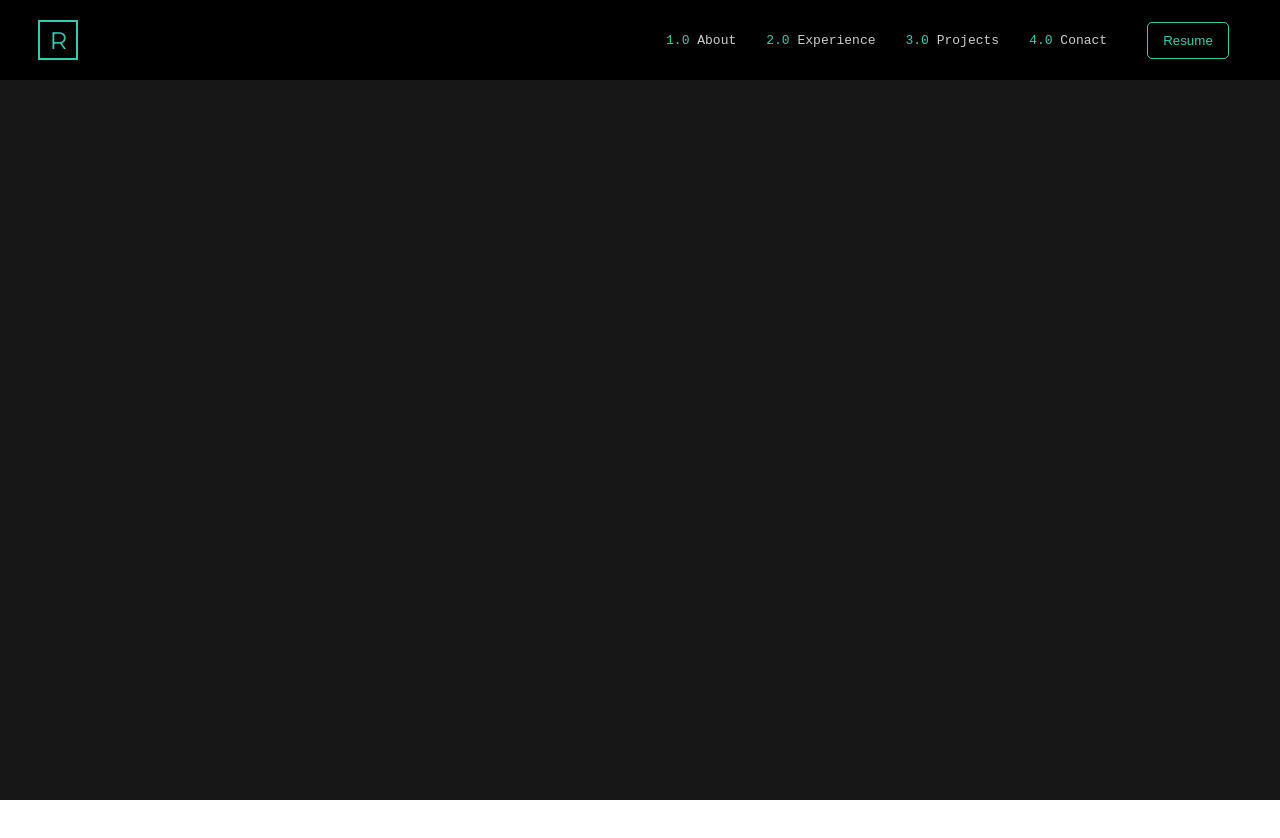
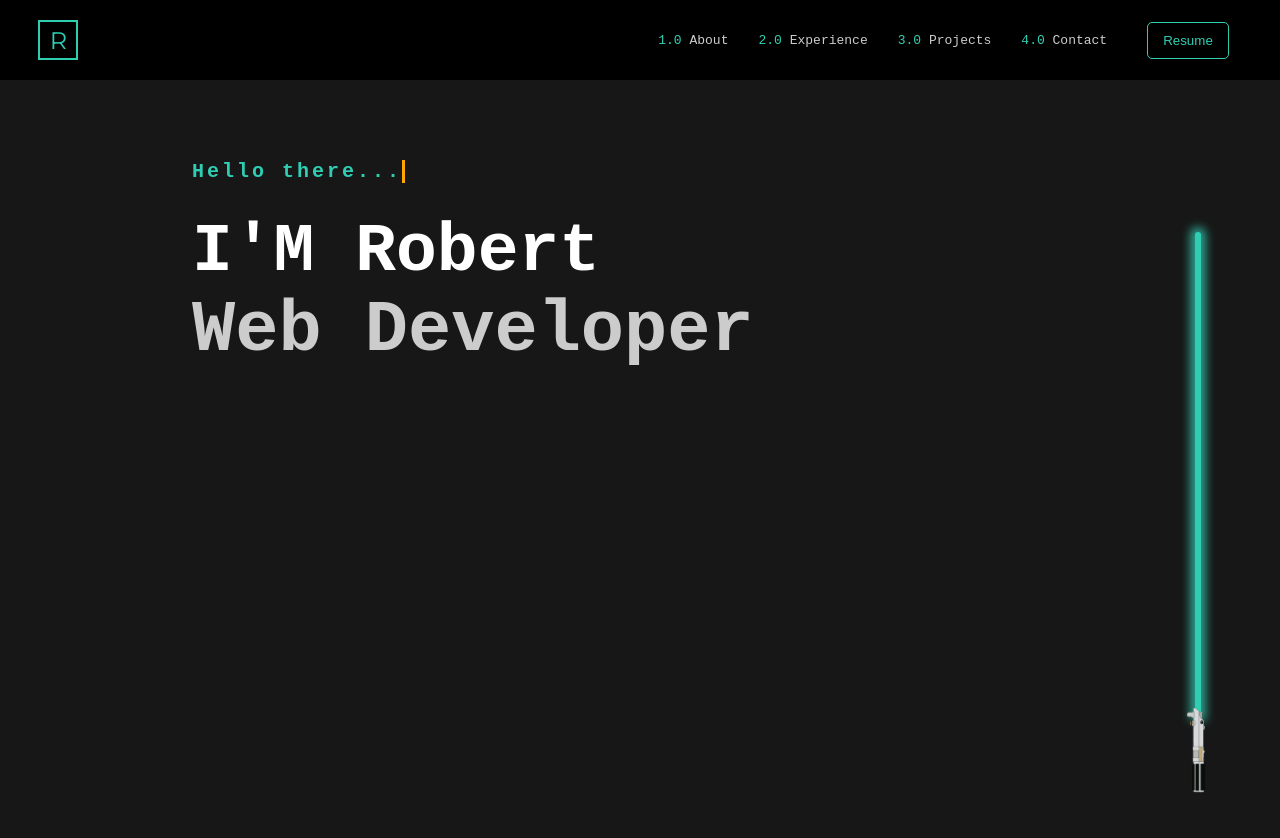
Before and after one commit to robertozh29/Portfolio, a Vue app: page / in a window 1280 px wide. Shown: the top 838 px of the page. Before the commit the page ends 800 px from the top, so only its background shows below. Built offline with nearby package versions, Linux system fonts and the light colour scheme.

Commit message:
Typewritter and Lightsaber-Beta

```diff
--- a/public/index.html
+++ b/public/index.html
@@ -8,12 +8,23 @@
     <link rel="preconnect" href="https://fonts.googleapis.com">
     <link rel="preconnect" href="https://fonts.gstatic.com" crossorigin>
     <link href="https://fonts.googleapis.com/css2?family=Montserrat&display=swap" rel="stylesheet">
+    <link rel="preconnect" href="https://fonts.googleapis.com">
+    <link rel="preconnect" href="https://fonts.gstatic.com" crossorigin>
+    <link href="https://fonts.googleapis.com/css2?family=Inconsolata&display=swap" rel="stylesheet">
     <title><%= htmlWebpackPlugin.options.title %></title>
     <style>
       *{
         margin: 0;
         padding: 0;
         box-sizing: border-box;
+      }
+      body {
+        -ms-overflow-style: none; /* for Internet Explorer, Edge */
+        scrollbar-width: none; /* for Firefox */
+        overflow-y: scroll;
+      }
+      body::-webkit-scrollbar {
+          display: none; /* for Chrome, Safari, and Opera */
       }
     </style>
   </head>
--- a/src/App.vue
+++ b/src/App.vue
@@ -1,14 +1,22 @@
 <template>
-  <Navbar/>
+  <Navbar />
+  <div class="content">
+    <Header />
+  </div>
+  <Lightsaber />
 </template>
 
 <script>
 import Navbar from './components/Navbar.vue'
+import Header from './components/Header.vue'
+import Lightsaber from './components/Lightsaber.vue'
 
 export default {
   name: 'App',
   components: {
-    Navbar
+    Navbar,
+    Header,
+    Lightsaber
   }
 }
 </script>
@@ -17,8 +25,26 @@ export default {
 #app {
   font-family: monospace;
   -webkit-font-smoothing: antialiased;
-  color: #2c3e50;
+  color: #cccccc;
   background-color: #171717;
-  min-height: 100vh;
+  min-height: 500vh;
 }
+
+.navbar{
+  position: fixed;
+  top: 0;
+  left: 0;
+}
+
+.content{
+  padding: 20vh 10vw;
+}
+
+.lightsaber{
+  position: fixed;
+  bottom: 2.5px;
+  right: 5vw;
+}
+
+
 </style>
--- /dev/null
+++ b/src/components/Header.vue
@@ -0,0 +1,55 @@
+<template>
+    <div class="header">
+        <div class="typewriter">
+            <h1>Hello there...</h1>
+        </div>
+        <h1>I'M Robert</h1>
+        <h2>Web Developer</h2>
+    </div>
+</template>
+
+<style scoped>
+.header{
+    display: flex;
+    flex-direction: column;
+    justify-content: start;
+    align-items: flex-start;
+    margin: 0 5vw;
+}
+
+h1{ font-size: 68px;  color:#FFF;}
+
+h2{ font-size: 72px;  }
+
+p{ font-size: 42px }
+
+.typewriter{
+    margin-bottom:30px ;
+}
+/* DEMO-SPECIFIC STYLES */
+.typewriter h1 {
+  color: #2fceb3;
+  font-family: 'iconsolata',monospace;
+  font-size: 20px;
+  overflow: hidden; /* Ensures the content is not revealed until the animation */
+  border-right: .15em solid orange; /* The typwriter cursor */
+  white-space: nowrap; /* Keeps the content on a single line */
+  margin: 0 auto; /* Gives that scrolling effect as the typing happens */
+  letter-spacing: .15em; /* Adjust as needed */
+  animation:
+    typing 2.5s steps(14, end),
+    blink-caret 0.8s step-end infinite;
+}
+
+/* The typing effect */
+@keyframes typing {
+  from { width: 0 }
+  to { width: 100% }
+}
+
+/* The typewriter cursor effect */
+@keyframes blink-caret {
+  from, to { border-color: transparent }
+  50% { border-color: orange }
+}
+</style>
--- /dev/null
+++ b/src/components/Lightsaber.vue
@@ -0,0 +1,79 @@
+<template>
+    <div class="lightsaber">
+        <div class="light" id="light"></div>
+        <img src="../assets/saber.png" alt="">
+    </div>
+</template>
+
+<script>
+export default {
+    name: 'Lightsaber',
+    data(){
+      return{
+          hola: 500,
+          scrollBefore: 0
+      }
+    },
+    methods:{
+        scrollDown(){
+            const scrolled = window.scrollY;
+
+            if(this.scrollBefore > scrolled){
+                console.log("ScrollUP");
+                this.scrollBefore = scrolled;
+                //Desired action
+                document.getElementById('light').style.height = (this.hola++ + 'px')
+                document.getElementById('light').style.height = (this.hola++ + 'px')
+                document.getElementById('light').style.height = (this.hola++ + 'px')
+            }else{
+                this.scrollBefore = scrolled;
+                console.log("ScrollDOWN");
+                //Desired action
+                document.getElementById('light').style.height = (this.hola-- + 'px')
+                document.getElementById('light').style.height = (this.hola-- + 'px')
+                document.getElementById('light').style.height = (this.hola-- + 'px')
+            }
+        }
+    },
+    mounted(){
+
+        document.addEventListener('scroll', ()=>{
+            if ((window.innerHeight + window.scrollY) >= document.body.offsetHeight) {
+                console.log("estas al final de la pagina")
+            }else{
+                this.scrollDown()
+            }
+
+        })
+    }
+}
+</script>
+
+<style scoped>
+.saber{
+    display: flex;
+    flex-direction: column;
+    align-items: center;
+}
+
+img{
+    width: 40px;
+    z-index: 1;
+}
+
+.light{
+    height: calc(80vh - 90px);
+    width: 6px;
+    background-color: #2fceb3;
+    border-radius: 5px 5px 0 0;
+    position:relative;
+    top: 10px;
+    left: 19px;
+    z-index: -1;
+    /*BOX SHADOW*/
+    box-shadow: 0px 0px 10px 5px rgba(50,206,179,0.75);
+    -webkit-box-shadow: 0px 0px 10px 5px rgba(50,206,179,0.75);
+    -moz-box-shadow: 0px 0px 10px 5px rgba(50,206,179,0.75);
+}
+
+</style>
--- a/src/components/Navbar.vue
+++ b/src/components/Navbar.vue
@@ -1,5 +1,5 @@
 <template>
-    <nav>
+    <nav class="navbar">
         <div class="logo">
             <div class="square">
                 <p>R</p>
@@ -18,7 +18,7 @@
                     <a href="#Projects">Projects</a>
                 </li>
                 <li>4.0
-                    <a href="#Contact">Conact</a>
+                    <a href="#Contact">Contact</a>
                 </li>
             </ul>
             <button>Resume</button>
@@ -26,9 +26,14 @@
     </nav>
 </template>
 
+<script>
+export default {
+    name: 'Navbar'
+}
+</script>
 
 <style scoped>
- nav{
+ .navbar{
     width: 100%;
     height: 10vh;
     background-color: #000;
@@ -49,7 +54,7 @@
     align-items: center;
     justify-content: center;
     cursor: pointer;
-    transition: 1s ease;
+    transition: 0.5s ease;
 }
 
 .square:hover{
@@ -61,7 +66,7 @@
     color: #2fceb3;
     font-size: 24px;
     font-family: 'Montserrat', sans-serif;
-    transition: 1s ease;
+    transition: 0.5s ease;
 }
 
 .square:hover p{
@@ -90,7 +95,11 @@
     color: inherit;
     text-decoration: inherit;
     color:#CCC;
+ }
 
+ a:hover{
+     color: #2fceb3;
+     text-decoration: underline;
  }
 
 button{
```
Also changed, not shown: src/assets/saber.png (added).
